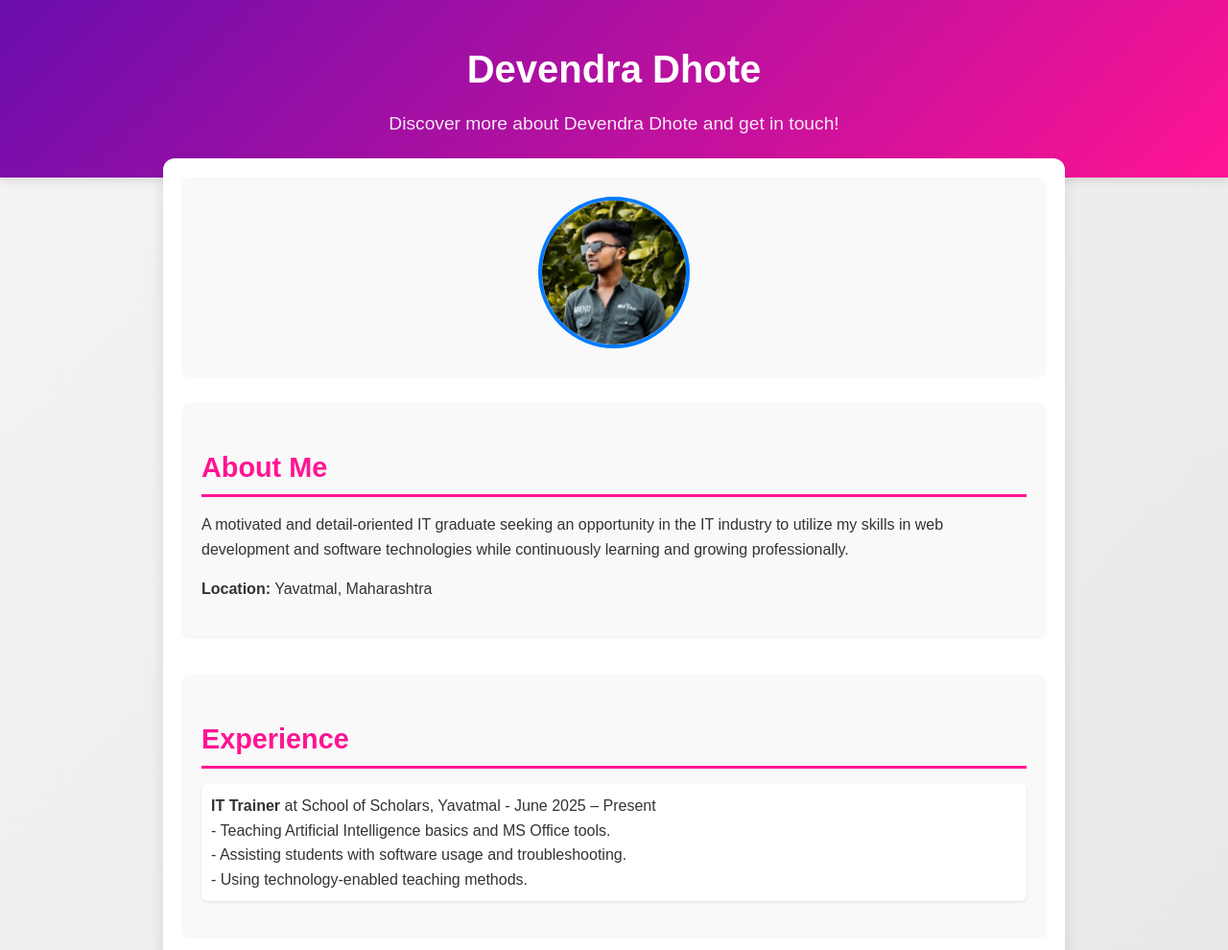
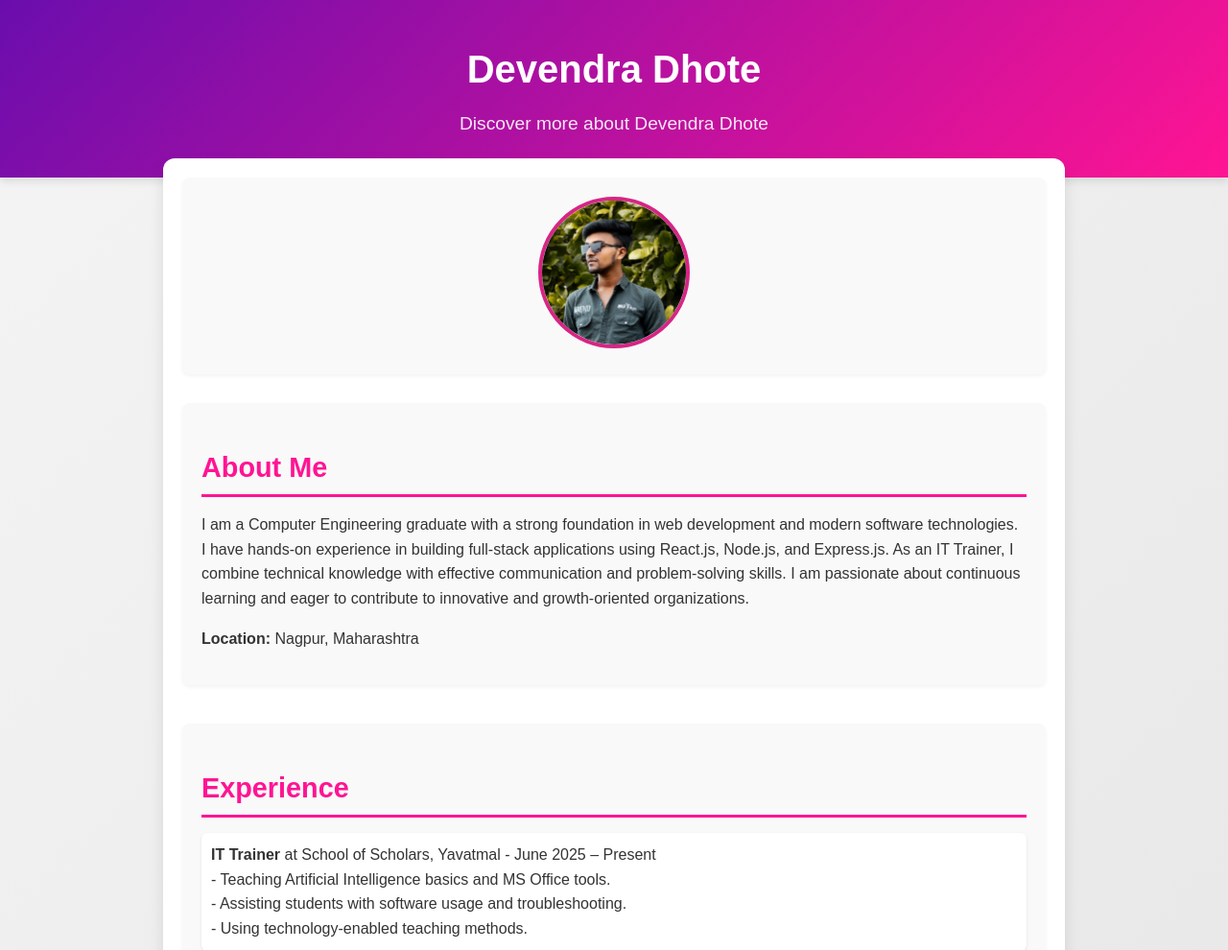
Before and after one commit to Deva2162/ai-powered-image-studio, a Flask app: page /contact in a window 1280 px wide. Shown: the top 990 px of the page at 96% size. Run offline with Flask 3, Linux system fonts and the light colour scheme.

Commit message:
update about section

```diff
--- a/static/contact.css
+++ b/static/contact.css
@@ -85,13 +85,13 @@ body {
     height: 150px;
     border-radius: 50%;
     object-fit: cover;
-    border: 4px solid #007bff;
+    border: 4px solid #d72584;
     transition: transform 0.4s ease, box-shadow 0.4s ease;
 }
 
 .profile-photo:hover {
     transform: scale(1.1) rotate(5deg);
-    box-shadow: 0 8px 16px rgba(0, 123, 255, 0.3);
+    box-shadow: 0 8px 16px rgb(246, 15, 208);
 }
 
 /* Lists */
--- a/templates/contact.html
+++ b/templates/contact.html
@@ -9,7 +9,7 @@
 <body>
     <header class="header">
         <h1 class="header-title">Devendra Dhote</h1>
-        <p class="header-subtitle">Discover more about Devendra Dhote and get in touch!</p>
+        <p class="header-subtitle">Discover more about Devendra Dhote </p>
     </header>
 
     <div class="container">
@@ -21,8 +21,8 @@
         <!-- About Section -->
         <div class="section about-section">
             <h2>About Me</h2>
-            <p>A motivated and detail-oriented IT graduate seeking an opportunity in the IT industry to utilize my skills in web development and software technologies while continuously learning and growing professionally.</p>
-            <p><strong>Location:</strong> Yavatmal, Maharashtra</p>
+            <p>I am a Computer Engineering graduate with a strong foundation in web development and modern software technologies. I have hands-on experience in building full-stack applications using React.js, Node.js, and Express.js. As an IT Trainer, I combine technical knowledge with effective communication and problem-solving skills. I am passionate about continuous learning and eager to contribute to innovative and growth-oriented organizations.</p>
+            <p><strong>Location:</strong> Nagpur, Maharashtra</p>
         </div>
 
         <!-- Experience Section -->
```
